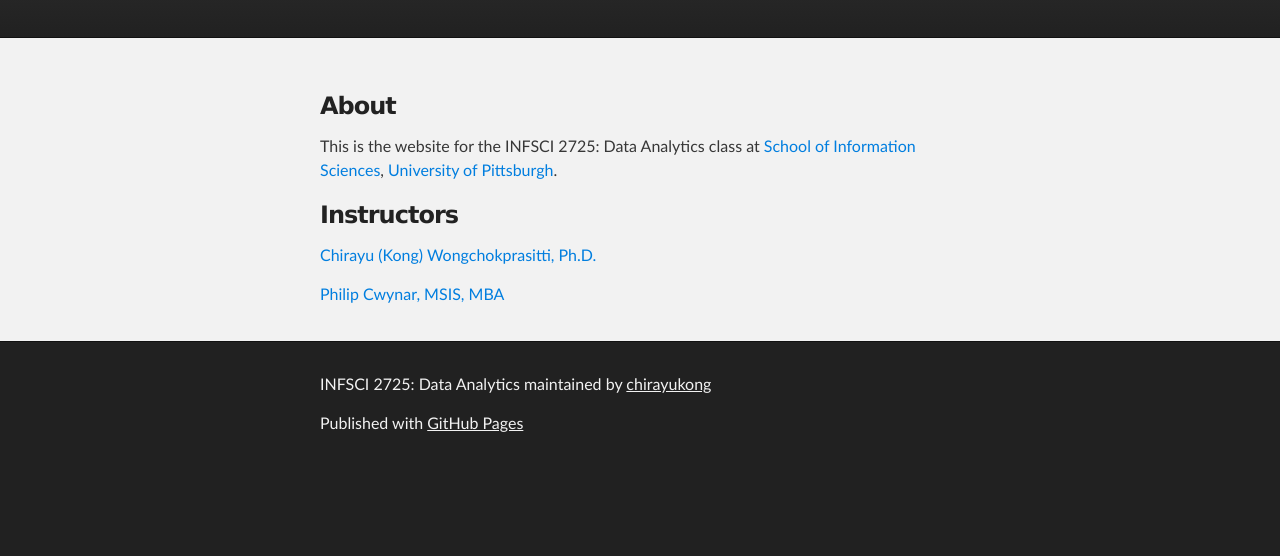
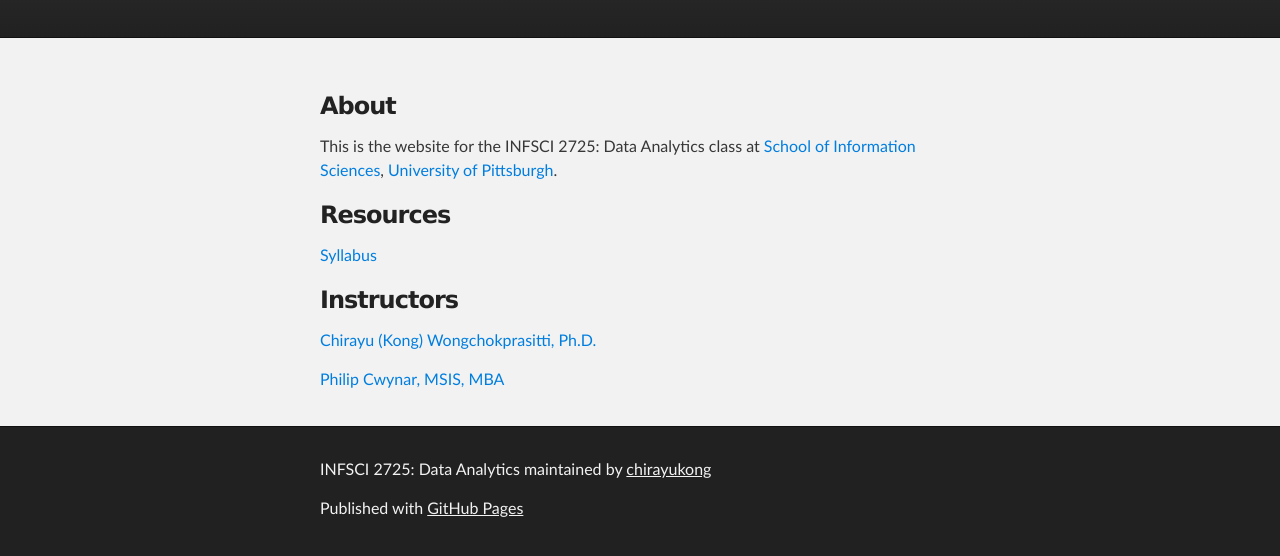
Before and after one commit to chirayukong/infsci2725, a plain HTML site: page index.html in a window 1280 px wide. Shown: the part 136-692 px from the top of the page. Drawn offline with Linux system fonts and the light colour scheme.

Commit message:
Add Syllabus

```diff
--- a/index.html
+++ b/index.html
@@ -32,6 +32,10 @@
 
 <p>This is the website for the INFSCI 2725: Data Analytics class at <a href="http://ischool.pitt.edu/">School of Information Sciences</a>, <a href="http://www.pitt.edu/">University of Pittsburgh</a>. </p>
 
+        <h3>
+<a id="resources" class="anchor" href="#resources" aria-hidden="true"><span class="octicon octicon-link"></span></a>Resources</h3>
+<p><a href="resources/SyllabusDA2016Spring.docx">Syllabus</a></p>
+
 <h3>
 <a id="instructors" class="anchor" href="#instructors" aria-hidden="true"><span class="octicon octicon-link"></span></a>Instructors</h3>
 
```
Also changed, not shown: 1 other file.
